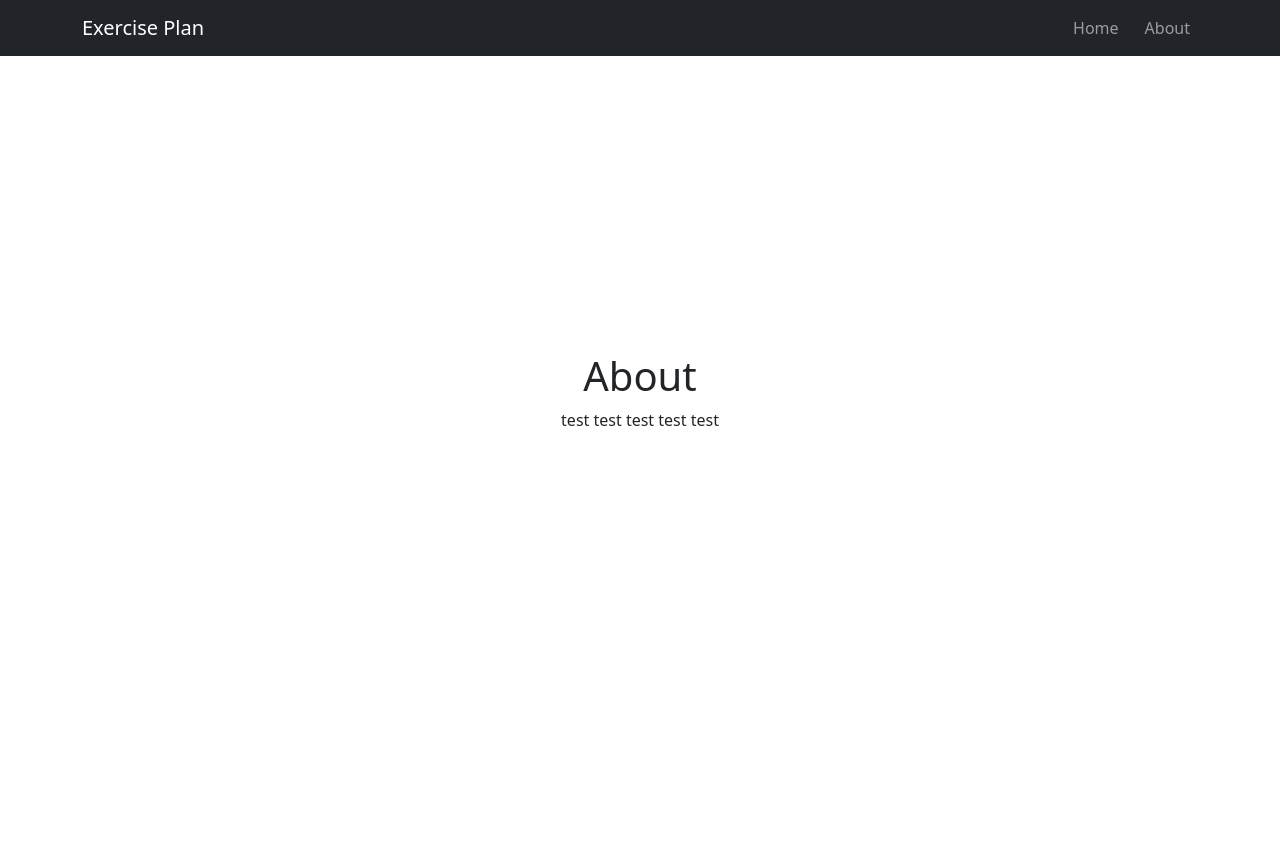
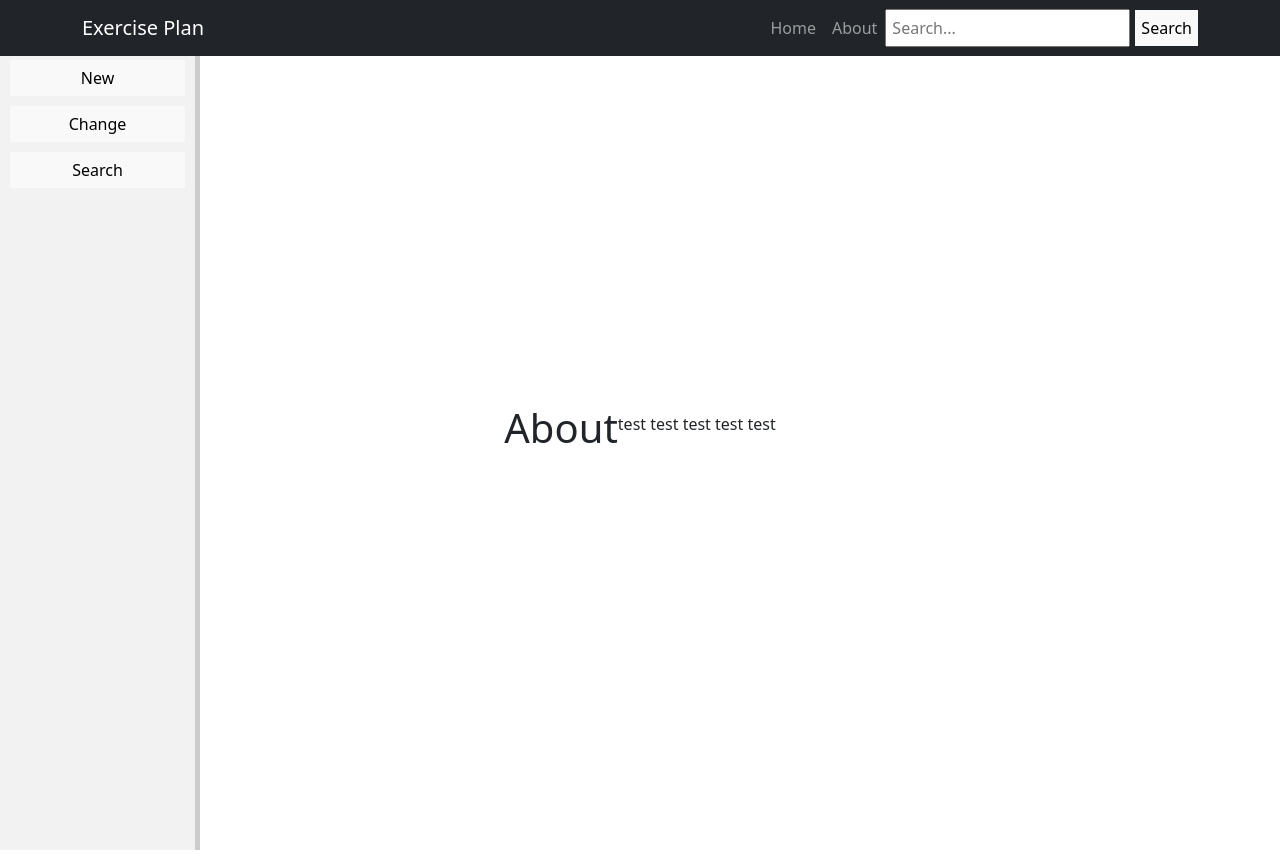
Before and after one commit to s0568841/trainingsplan_frontend, a Vue app: page /about in a window 1280 px wide. Before the commit the page ends 800 px from the top, so only its background shows below. Built offline with nearby package versions, Linux system fonts and the light colour scheme.

Commit message:
update the navbar and added a sidebar with three buttons.

```diff
--- a/src/App.vue
+++ b/src/App.vue
@@ -1,12 +1,28 @@
-
 <template>
-   <div>
-      <navbar></navbar> <!-- Add the navbar component -->
-      <router-view></router-view> <!-- Add the router view for rendering the current route -->
+   <div class="app-container">
+      <navbar></navbar>
+      <sidebar></sidebar>
+      <div class="content-container">
+         <router-view></router-view>
+      </div>
    </div>
 </template>
-
 
 <script setup>
 import { RouterView, RouterLink } from 'vue-router';
 </script>
+
+<style>
+.app-container {
+   height: 100vh;
+   display: flex;
+   flex-direction: column;
+}
+
+.content-container {
+   flex: 1;
+   display: flex;
+   align-items: center;
+   justify-content: center;
+}
+</style>
--- a/src/components/Navbar.vue
+++ b/src/components/Navbar.vue
@@ -1,9 +1,12 @@
 <template>
     <nav class="navbar navbar-expand-lg navbar-dark bg-dark fixed-top">
         <div class="container">
-            <div class="navbar-brand">Exercise Plan</div>
-            <div class="navbar-collapse justify-content-end">
-                <ul class="navbar-nav">
+            <div class="exercise-plan-link">
+                <router-link class="navbar-brand" to="/">Exercise Plan</router-link>
+            </div>
+            <div class="sidebar-container">
+                <div class="navbar-collapse">
+                    <ul class="navbar-nav mr-auto">
                         <li class="nav-item">
                             <router-link class="nav-link" to="/">Home</router-link>
                         </li>
@@ -12,22 +15,38 @@
                         </li>
                     </ul>
                 </div>
+                <div class="search-bar">
+                    <input type="text" placeholder="Search..." class="search-input" />
+                    <button class="search-button">Search</button>
+                </div>
+            </div>
         </div>
     </nav>
 </template>
 
-<script>
-export default {
-    name: "Navbar",
-};
-</script>
-
 <style scoped>
-.navbar-nav {
-    margin-left: auto; /* Push the navbar links to the right */
+/* Add any custom styles for your navbar */
+.exercise-plan-link {
+    margin-right: auto; /* Push the "Exercise Plan" link to the right */
 }
 
-.nav-item {
-    margin-left: 10px; /* Add spacing between navbar links */
+.sidebar-container {
+    display: flex;
+    align-items: center;
+}
+
+.search-bar {
+    margin-left: auto; /* Push the search bar to the right */
+    display: flex;
+    align-items: center;
+}
+
+.search-input {
+    padding: 5px;
+    margin-right: 5px;
+}
+
+.search-button {
+    padding: 5px;
 }
 </style>
--- /dev/null
+++ b/src/components/Sidebar.vue
@@ -0,0 +1,33 @@
+<template>
+    <div class="sidebar">
+        <button class="sidebar-button">New</button>
+        <button class="sidebar-button">Change</button>
+        <button class="sidebar-button">Search</button>
+    </div>
+</template>
+
+<script>
+export default {
+    name: "Sidebar",
+};
+</script>
+
+<style scoped>
+.sidebar {
+    position: fixed;
+    top: 50px; /* Adjust the top value to match the height of your navbar */
+    left: 0;
+    width: 200px;
+    height: 100%;
+    background-color: #f2f2f2;
+    border-right: 5px solid #ccc;
+    padding: 10px;
+}
+
+.sidebar-button {
+    display: block;
+    margin-bottom: 10px;
+    width: 100%;
+    padding: 5px;
+}
+</style>
--- a/src/main.js
+++ b/src/main.js
@@ -5,5 +5,10 @@ import router from '@/plugins/router.js'
 import 'bootstrap/dist/css/bootstrap.min.css'
 import 'bootstrap/dist/js/bootstrap.min'
 import Navbar from '@/components/Navbar.vue';
+import Sidebar from './components/Sidebar.vue';
 
-createApp(App).use(router).component('Navbar', Navbar).mount('#app')
+createApp(App)
+    .use(router)
+    .component('Navbar', Navbar)
+    .component('Sidebar', Sidebar)
+    .mount('#app')
--- a/src/views/Home.vue
+++ b/src/views/Home.vue
@@ -1,17 +1,34 @@
 <template>
     <div>
-        <div v-for="exercise in exercises" :key="exercise.id">
-            <p><strong>ID:</strong> {{ exercise.id }}</p>
-            <p><strong>Exercise Name:</strong> {{ exercise.exerciseName }}</p>
-            <p><strong>Weight:</strong> {{ exercise.weight }}</p>
-            <p><strong>Repetitions:</strong> {{ exercise.repetitions }}</p>
-            <p><strong>Exercise Time:</strong> {{ exercise.exerciseTime }}</p>
-            <p><strong>Exercise Date:</strong> {{ exercise.exerciseDate }}</p>
-            <p><strong>Fitness Category:</strong> {{ exercise.myFitnessCategory }}</p>
-            <hr>
-        </div>
+        <h2>{{ exercises[0].exerciseName }}</h2>
+
+        <table class="table">
+            <tbody>
+            <tr>
+                <th>Weight</th>
+                <td>{{ exercises[0].weight }}</td>
+            </tr>
+            <tr>
+                <th>Repetitions</th>
+                <td>{{ exercises[0].repetitions }}</td>
+            </tr>
+            <tr>
+                <th>Exercise Time</th>
+                <td>{{ exercises[0].exerciseTime }}</td>
+            </tr>
+            <tr>
+                <th>Exercise Date</th>
+                <td>{{ exercises[0].exerciseDate }}</td>
+            </tr>
+            <tr>
+                <th>Fitness Category</th>
+                <td>{{ exercises[0].myFitnessCategory }}</td>
+            </tr>
+            </tbody>
+        </table>
     </div>
 </template>
+
 
 <script>
 import { onMounted } from "vue";
@@ -41,5 +58,22 @@ export default {
 </script>
 
 <style scoped>
+.table {
+    border-collapse: collapse;
+    width: 100%;
+}
 
+th, td {
+    border: 1px solid black;
+    padding: 8px;
+}
+
+th {
+    text-align: left;
+    background-color: #f2f2f2;
+}
+
+tr:nth-child(even) {
+    background-color: #dddddd;
+}
 </style>
```
Lines whose indentation alone changed are shown as unchanged.
